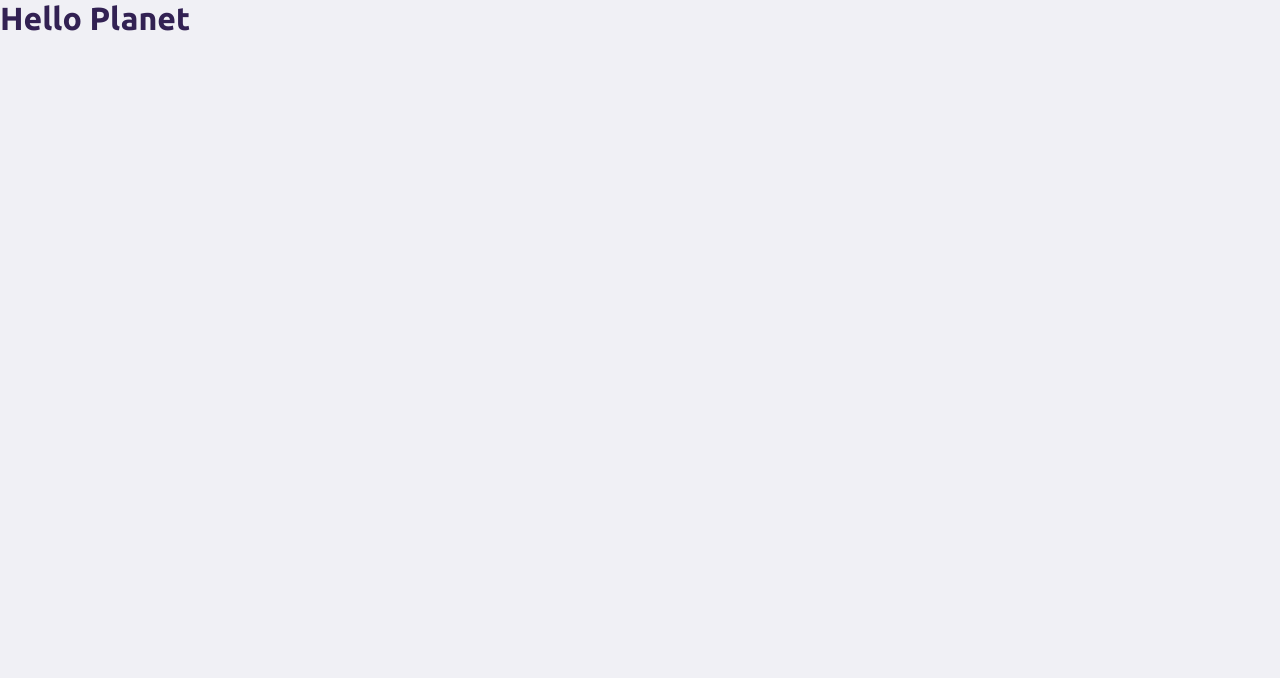
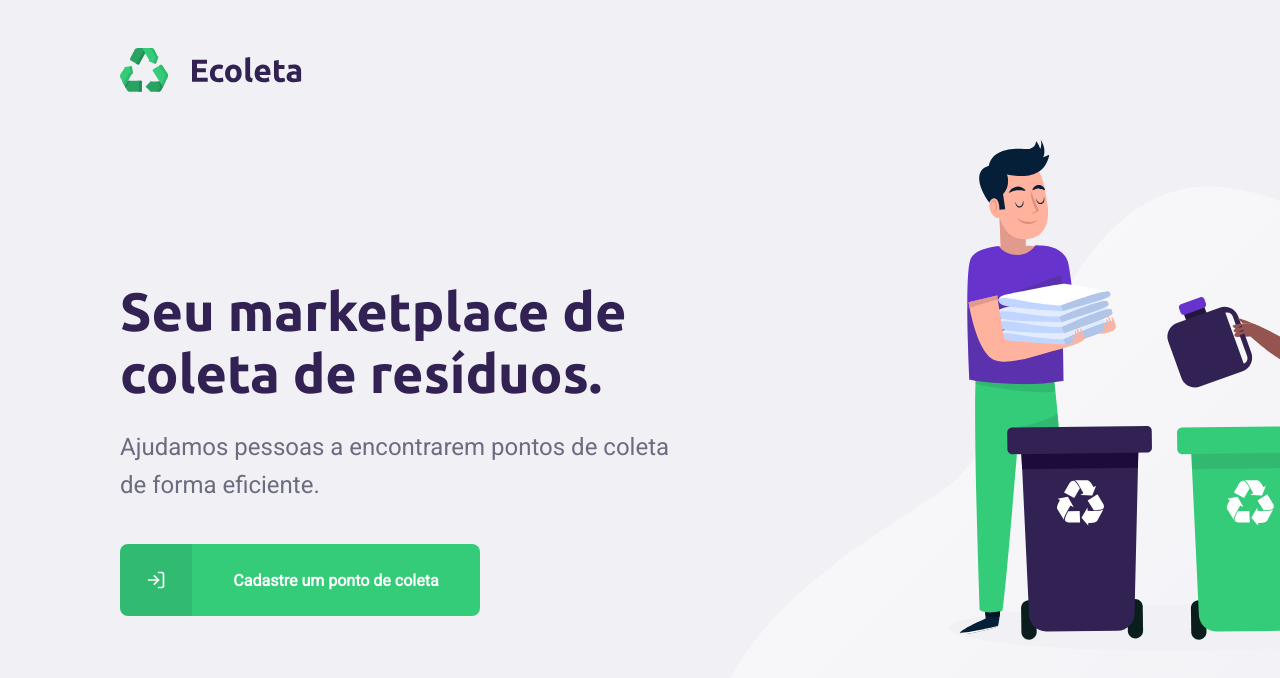
Before and after one commit to lucasg13info/NLW-1.0, a React (Create React App) app in the folder aulas/web/: page / in a window 1280 px wide. Shown: the top 678 px of the page. Built offline with nearby package versions, Linux system fonts and the light colour scheme.

Commit message:
Rotas para acesso a segunda pag

```diff
--- a/aulas/web/package.json
+++ b/aulas/web/package.json
@@ -13,6 +13,7 @@
     "react": "^16.13.1",
     "react-dom": "^16.13.1",
     "react-icons": "^3.10.0",
+    "react-router-dom": "^5.2.0",
     "react-scripts": "3.4.1",
     "typescript": "~3.7.2"
   },
@@ -36,5 +37,8 @@
       "last 1 firefox version",
       "last 1 safari version"
     ]
+  },
+  "devDependencies": {
+    "@types/react-router-dom": "^5.1.5"
   }
 }
--- a/aulas/web/src/App.tsx
+++ b/aulas/web/src/App.tsx
@@ -1,14 +1,15 @@
 import React from 'react';
 import './App.css';
 
-import Home from './pages/Home';
+import Routes from './routes';
 import CreatePoint from './pages/CreatePoint'
+import { Route } from 'react-router-dom';
 
 
 
 function App() {
     return (
-        <CreatePoint />
+        <Routes />
   );
 }
 export default App;
--- /dev/null
+++ b/aulas/web/src/routes.tsx
@@ -0,0 +1,16 @@
+import React from 'react';
+import { Route, BrowserRouter} from 'react-router-dom';
+
+import Home from './pages/Home'
+import CreatePoint from './pages/CreatePoint'
+
+const Routes = () => {
+   return (
+   <BrowserRouter>
+   <Route component={Home} path="/" />
+    </BrowserRouter>
+   );
+}
+
+
+export default Routes;
```
Also changed, not shown: 1 other file (tests, documents, lock files or other folders).
